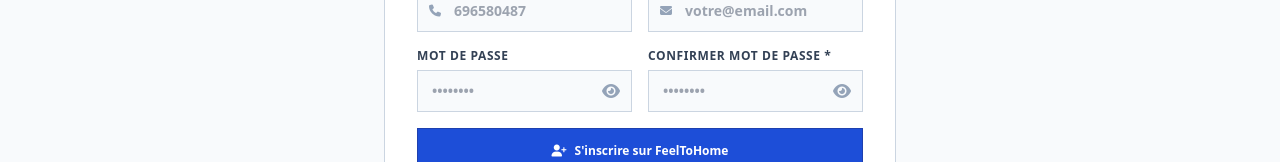
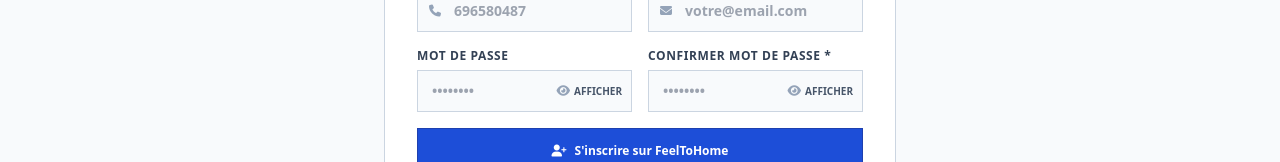
Before and after one commit to Donayemstage/feeltohome, a Next.js app: page /inscription in a window 1280 px wide. Shown: the part 476-638 px from the top of the page. Built offline with nearby package versions, Linux system fonts and the light colour scheme.

Commit message:
Update password eye icon toggle with visible Afficher/Masquer button on local and production

```diff
--- a/app/connexion/page.tsx
+++ b/app/connexion/page.tsx
@@ -147,10 +147,11 @@ export default function ConnexionPage() {
               <button
                 type="button"
                 onClick={() => setShowPassword(!showPassword)}
-                className="absolute inset-y-0 right-0 pr-3.5 flex items-center text-slate-400 hover:text-slate-700 cursor-pointer"
+                className="absolute inset-y-0 right-0 px-3 flex items-center gap-1.5 text-slate-500 hover:text-brand-600 cursor-pointer z-10 select-none"
                 title={showPassword ? 'Masquer le mot de passe' : 'Afficher le mot de passe'}
               >
-                <i className={`fa-solid ${showPassword ? 'fa-eye-slash text-brand-600' : 'fa-eye'}`}></i>
+                <i className={`fa-solid ${showPassword ? 'fa-eye-slash text-brand-600 text-sm' : 'fa-eye text-slate-400 text-sm'}`}></i>
+                <span className="text-[11px] font-bold uppercase text-slate-600 hover:text-brand-600">{showPassword ? 'Masquer' : 'Afficher'}</span>
               </button>
             </div>
           </div>
--- a/app/inscription/page.tsx
+++ b/app/inscription/page.tsx
@@ -179,9 +179,10 @@ export default function InscriptionPage() {
                 <button
                   type="button"
                   onClick={() => setShowPassword(!showPassword)}
-                  className="absolute inset-y-0 right-0 pr-3 flex items-center text-slate-400 hover:text-slate-700 cursor-pointer"
+                  className="absolute inset-y-0 right-0 px-2.5 flex items-center gap-1 text-slate-500 hover:text-brand-600 cursor-pointer z-10 select-none"
                 >
-                  <i className={`fa-solid ${showPassword ? 'fa-eye-slash text-brand-600' : 'fa-eye'}`}></i>
+                  <i className={`fa-solid ${showPassword ? 'fa-eye-slash text-brand-600 text-xs' : 'fa-eye text-slate-400 text-xs'}`}></i>
+                  <span className="text-[10px] font-bold uppercase text-slate-600 hover:text-brand-600">{showPassword ? 'Masquer' : 'Afficher'}</span>
                 </button>
               </div>
             </div>
@@ -197,14 +198,15 @@ export default function InscriptionPage() {
                   value={formData.confirmPassword}
                   onChange={handleChange}
                   placeholder="••••••••"
-                  className="w-full pl-3.5 pr-10 py-2.5 text-sm rounded-none border border-slate-300 focus:outline-none focus:border-brand-500 bg-slate-50 font-semibold text-slate-800"
+                  className="w-full pl-3.5 pr-20 py-2.5 text-sm rounded-none border border-slate-300 focus:outline-none focus:border-brand-500 bg-slate-50 font-semibold text-slate-800"
                 />
                 <button
                   type="button"
                   onClick={() => setShowPassword(!showPassword)}
-                  className="absolute inset-y-0 right-0 pr-3 flex items-center text-slate-400 hover:text-slate-700 cursor-pointer"
+                  className="absolute inset-y-0 right-0 px-2.5 flex items-center gap-1 text-slate-500 hover:text-brand-600 cursor-pointer z-10 select-none"
                 >
-                  <i className={`fa-solid ${showPassword ? 'fa-eye-slash text-brand-600' : 'fa-eye'}`}></i>
+                  <i className={`fa-solid ${showPassword ? 'fa-eye-slash text-brand-600 text-xs' : 'fa-eye text-slate-400 text-xs'}`}></i>
+                  <span className="text-[10px] font-bold uppercase text-slate-600 hover:text-brand-600">{showPassword ? 'Masquer' : 'Afficher'}</span>
                 </button>
               </div>
             </div>
```
